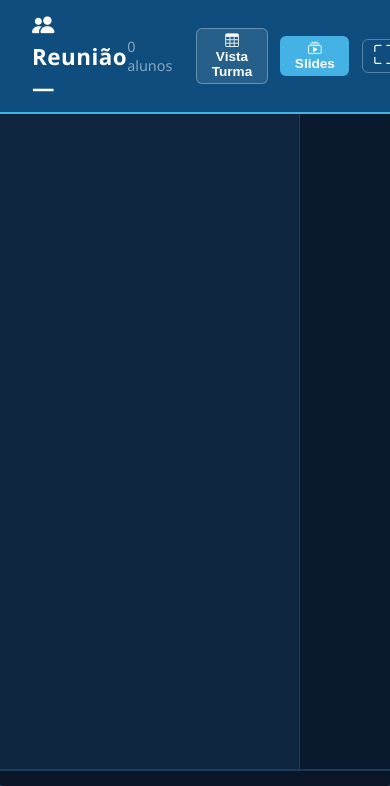
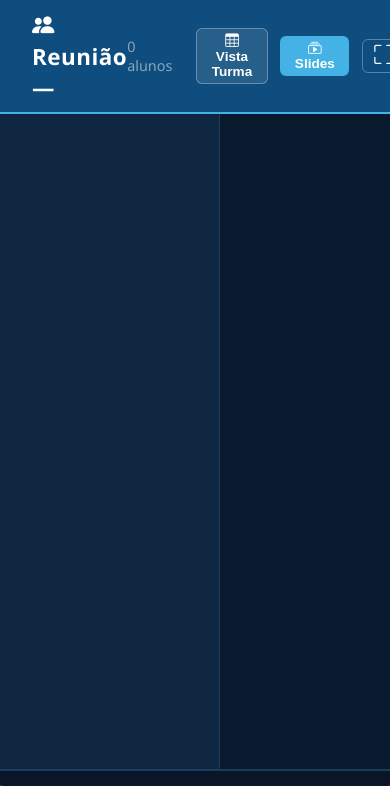
Before and after one commit to macoutinho-hub/portal-avaliacao, a Flask app: template templates/apresentacao.html in a window 390 px wide. Shown: the top 786 px of the page. Run offline with Flask 3, Linux system fonts and the light colour scheme; the template is opened without the code that fills it, so the values that code supplies are empty.

Commit message:
correção layout

```diff
--- a/templates/apresentacao.html
+++ b/templates/apresentacao.html
@@ -78,6 +78,7 @@
     #tabela-area { margin-bottom: 0; flex-shrink: 0; }
 
     /* ── Abas de notas ── */
+    #notas-tabs { flex: 1; display: flex; flex-direction: column; min-height: 0; }
     .notas-tabs-wrap {
       border-top: 2px solid var(--borda);
       margin: .8rem -1.2rem 0;
@@ -214,6 +215,19 @@
       background:#0a1628; border-top:1px solid var(--borda);
       padding:.7rem 2rem; display:flex; align-items:center;
       justify-content:center; gap:1.5rem; flex-shrink:0;
+    }
+
+    /* ── iPad / ecrãs até 1024px ── */
+    @media (max-width: 1024px) {
+      .ap-left { width: 220px; padding: 1rem .8rem; }
+      .ap-foto { width: 100px; height: 100px; }
+      .ap-nome { font-size: 1.4rem; }
+      .ap-meta { font-size: .9rem; }
+      .ap-sem-badge { font-size: .95rem; padding: .5rem; }
+      .ap-table { font-size: .95rem; }
+      .ap-table th.label-col { min-width: 110px; font-size: .9rem; }
+      .notas-tab-pane { font-size: 1.1rem; }
+      #tabela-area { overflow-x: auto; }
     }
 
     /* Vista turma — sem scroll horizontal */
```
